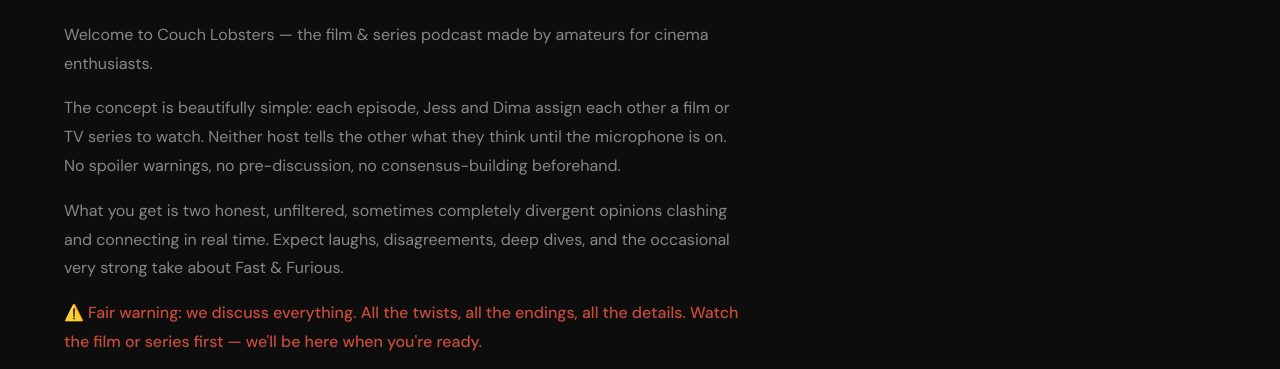
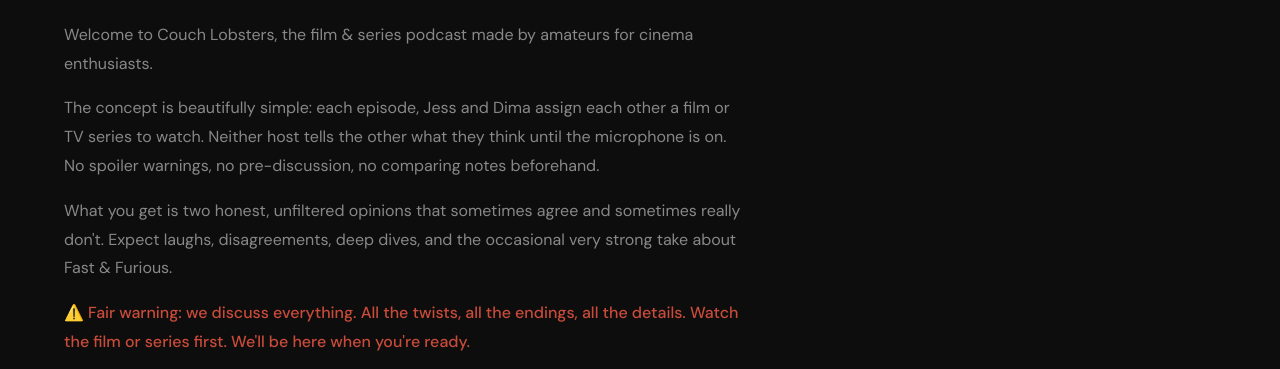
Before and after one commit to androidua/couchlobsters-website, a plain HTML site: page about.html in a window 1280 px wide. Shown: the part 431-800 px from the top of the page. Drawn offline with Linux system fonts and the light colour scheme; a web font is replaced by a local one.

Commit message:
fix: remove em dashes and AI-sounding phrases from about page; fix CSP inline style on spoiler warning (v1.0.7)

```diff
--- a/about.html
+++ b/about.html
@@ -41,10 +41,10 @@
   <section class="about-section">
     <div class="container">
       <h2>The <em>Show</em></h2>
-      <p>Welcome to Couch Lobsters — the film &amp; series podcast made by amateurs for cinema enthusiasts.</p>
-      <p>The concept is beautifully simple: each episode, Jess and Dima assign each other a film or TV series to watch. Neither host tells the other what they think until the microphone is on. No spoiler warnings, no pre-discussion, no consensus-building beforehand.</p>
-      <p>What you get is two honest, unfiltered, sometimes completely divergent opinions clashing and connecting in real time. Expect laughs, disagreements, deep dives, and the occasional very strong take about Fast &amp; Furious.</p>
-      <p style="color: var(--accent2); font-weight: 500;">⚠️ Fair warning: we discuss everything. All the twists, all the endings, all the details. Watch the film or series first — we'll be here when you're ready.</p>
+      <p>Welcome to Couch Lobsters, the film &amp; series podcast made by amateurs for cinema enthusiasts.</p>
+      <p>The concept is beautifully simple: each episode, Jess and Dima assign each other a film or TV series to watch. Neither host tells the other what they think until the microphone is on. No spoiler warnings, no pre-discussion, no comparing notes beforehand.</p>
+      <p>What you get is two honest, unfiltered opinions that sometimes agree and sometimes really don't. Expect laughs, disagreements, deep dives, and the occasional very strong take about Fast &amp; Furious.</p>
+      <p class="spoiler-warning">⚠️ Fair warning: we discuss everything. All the twists, all the endings, all the details. Watch the film or series first. We'll be here when you're ready.</p>
     </div>
   </section>
 
--- a/style.css
+++ b/style.css
@@ -702,6 +702,11 @@
   margin-bottom: 16px;
 }
 
+.about-section p.spoiler-warning {
+  color: var(--accent2);
+  font-weight: 500;
+}
+
 /* ============================================
    EPISODES PAGE FILTERS
    ============================================ */
```
Also changed, not shown: 1 other file.
